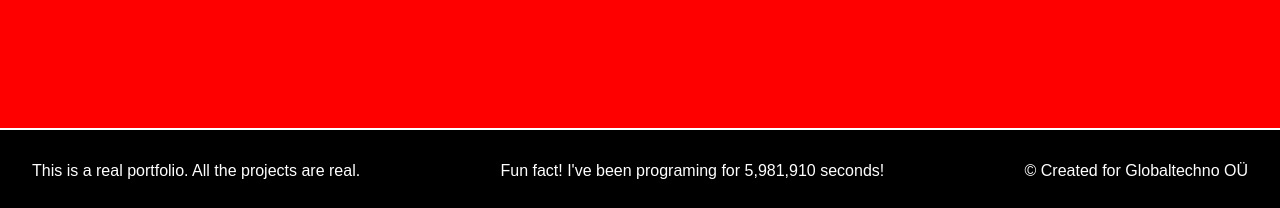
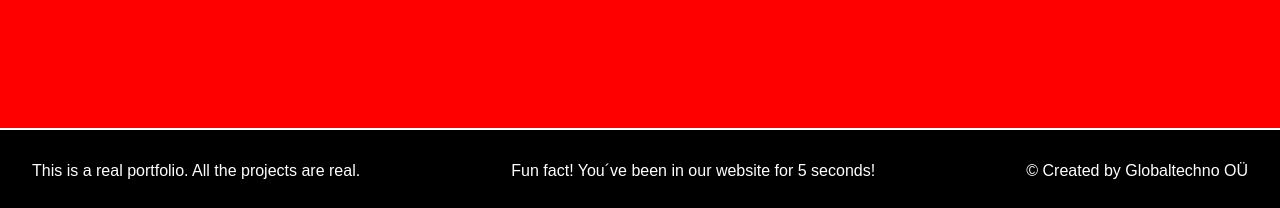
Before and after one commit to joseamtalavera/5-Personal-Porfolio, a plain HTML site: page index.html in a window 1280 px wide. Shown: the part 2596-2804 px from the top of the page. Drawn offline with Linux system fonts and the light colour scheme.

Commit message:
time in our site

```diff
--- a/index.html
+++ b/index.html
@@ -118,11 +118,11 @@
     <footer>
         <p>This is a real portfolio. All the projects are real.</p>
         <p>
-            Fun fact! I've been programing for
+            Fun fact! You´ve been in our website for
             <span id="time-container">0</span> seconds!
           </p>
         <p>
-            © Created for Globaltechno OÜ
+            © Created by Globaltechno OÜ
             </p>
 
     </footer>
--- a/script.js
+++ b/script.js
@@ -1,7 +1,12 @@
+/*
+
 const timeContainer = document.getElementById("time-container");
-    const BIRTH_DAY = "12-09-2022";
-    const BIRTH_DAY_DATE = new Date(BIRTH_DAY);
-    const intlNumberFormatter = new Intl.NumberFormat("en-US");
+const BIRTH_DAY = "12-09-2022";
+const BIRTH_DAY_DATE = new Date(BIRTH_DAY);
+const intlNumberFormatter = new Intl.NumberFormat("en-US");
+
+
+
 
     setInterval(() => {
       const now = new Date();
@@ -11,3 +16,22 @@ const timeContainer = document.getElementById("time-container");
 
       timeContainer.innerText = intlNumberFormatter.format(difference);
     }, 1000);
+*/
+
+
+
+
+    // Get a reference to the time container span element
+const timeContainer = document.getElementById('time-container');
+
+// Set the start time
+const startTime = new Date();
+
+// Update the time every second
+setInterval(() => {
+  // Calculate the difference in seconds between the start time and now
+  const diffInSeconds = Math.round((new Date() - startTime) / 1000);
+
+  // Update the text of the time container span element
+  timeContainer.textContent = diffInSeconds;
+}, 1000);
```
